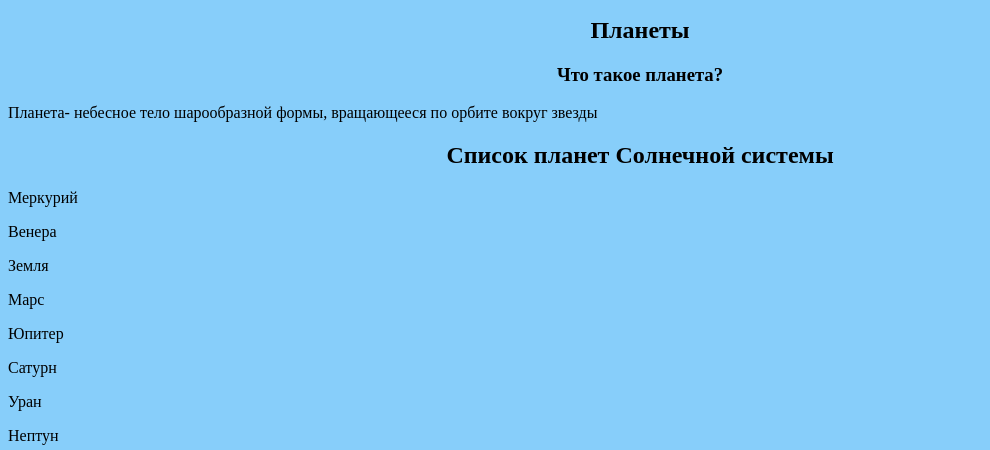
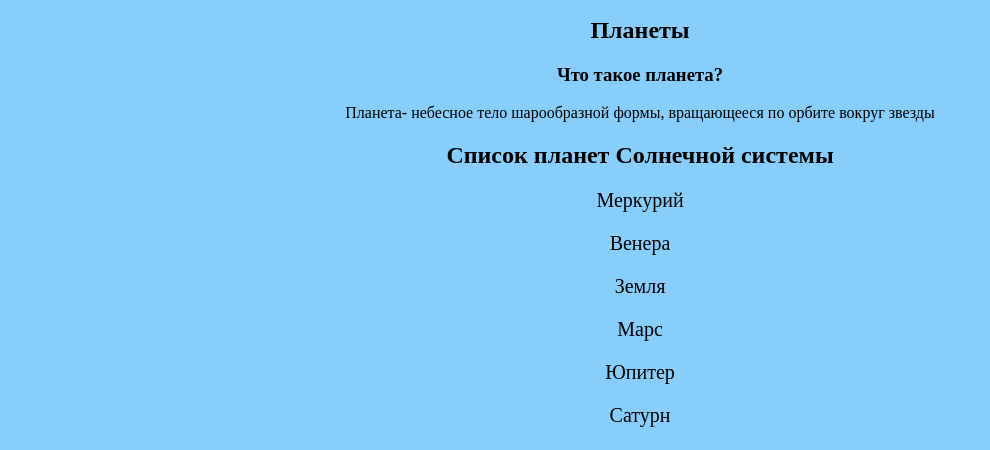
Before and after one commit to Shenykryt/Astro, a plain HTML site: page index.html in a window 1280 px wide. Shown: the part 622-1072 px from the top of the page, without its empty margins (0-990 px from the left). Drawn offline with Linux system fonts and the light colour scheme.

Commit message:
Update index.html

```diff
--- a/index.html
+++ b/index.html
@@ -11,16 +11,16 @@
             <p>Астрономия является одной из древнейших наук. Она изучает движение и свойства всех небесных тел</p>
             <h2 style="text-align:center">Планеты</h2>
             <h3 style="text-align:center">Что такое планета?</h3>
-            <p>Планета- небесное тело шарообразной формы, вращающееся по орбите вокруг звезды</p>
+            <p style="text-align:center">Планета- небесное тело шарообразной формы, вращающееся по орбите вокруг звезды</p>
             <h2 style="text-align:center">Список планет Солнечной системы</h2>
-            <p>Меркурий</p>
-            <p>Венера</p>
-            <p>Земля</p>
-            <p>Марс</p>
-            <p>Юпитер</p>
-            <p>Сатурн</p>
-            <p>Уран</p>
-            <p>Нептун</p>
+            <p style="text-align:center; font-size:20">Меркурий</p>
+            <p style="text-align:center; font-size:20">Венера</p>
+            <p style="text-align:center; font-size:20">Земля</p>
+            <p style="text-align:center; font-size:20">Марс</p>
+            <p style="text-align:center; font-size:20">Юпитер</p>
+            <p style="text-align:center; font-size:20">Сатурн</p>
+            <p style="text-align:center; font-size:20">Уран</p>
+            <p style="text-align:center; font-size:20; font-size:20">Нептун</p>
             <h2 style="text-align:center">Звезды</h2>
             <img src="http://drive.google.com/uc?export=view&id=1bGjZXyWwZG_EByEacTi_LTcKHbR2ZSeR"  width="400px" height="400px"/>
             <p>Звезда- небесное тело в виде огромного расскаленного газового шара.</p>
```
